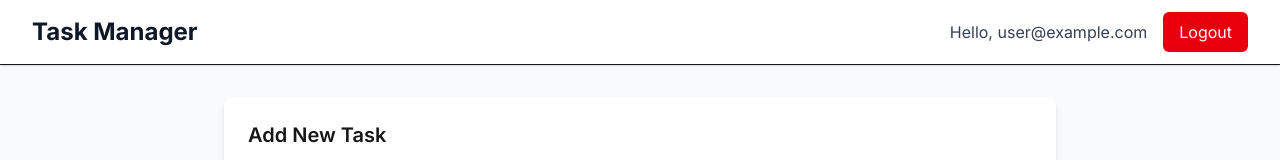
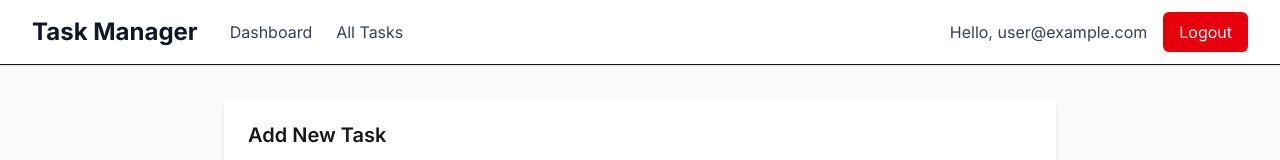
Before and after one commit to Ritha20/Firebase-Crud-To-Do-, a Next.js app: page / in a window 1280 px wide. Shown: the top 160 px of the page. Built offline with nearby package versions, Linux system fonts and the light colour scheme; no server answers; the database is empty; sample sign-in values are in the browser's storage.

Commit message:
updated the header file

```diff
--- a/src/components/Header.tsx
+++ b/src/components/Header.tsx
@@ -4,6 +4,7 @@ import { signOut } from 'firebase/auth';
 import { auth } from '@/lib/firebase';
 import { useRouter } from 'next/navigation';
 import { useAuth } from '@/hooks/useAuth';
+import Link from 'next/link';
 
 export default function Header() {
   const router = useRouter();
@@ -22,8 +23,24 @@ export default function Header() {
     <header className="bg-white shadow-sm border-b">
       <div className="max-w-7xl mx-auto px-4 sm:px-6 lg:px-8">
         <div className="flex justify-between items-center h-16">
-          <div className="flex items-center">
+          <div className="flex items-center space-x-8">
             <h1 className="text-2xl font-bold text-gray-900">Task Manager</h1>
+            {user && (
+              <nav className="flex space-x-6">
+                <Link
+                  href="/"
+                  className="text-gray-700 hover:text-blue-600 transition-colors"
+                >
+                  Dashboard
+                </Link>
+                <Link
+                  href="/tasks"
+                  className="text-gray-700 hover:text-blue-600 transition-colors"
+                >
+                  All Tasks
+                </Link>
+              </nav>
+            )}
           </div>
 
           <div className="flex items-center space-x-4">
```
